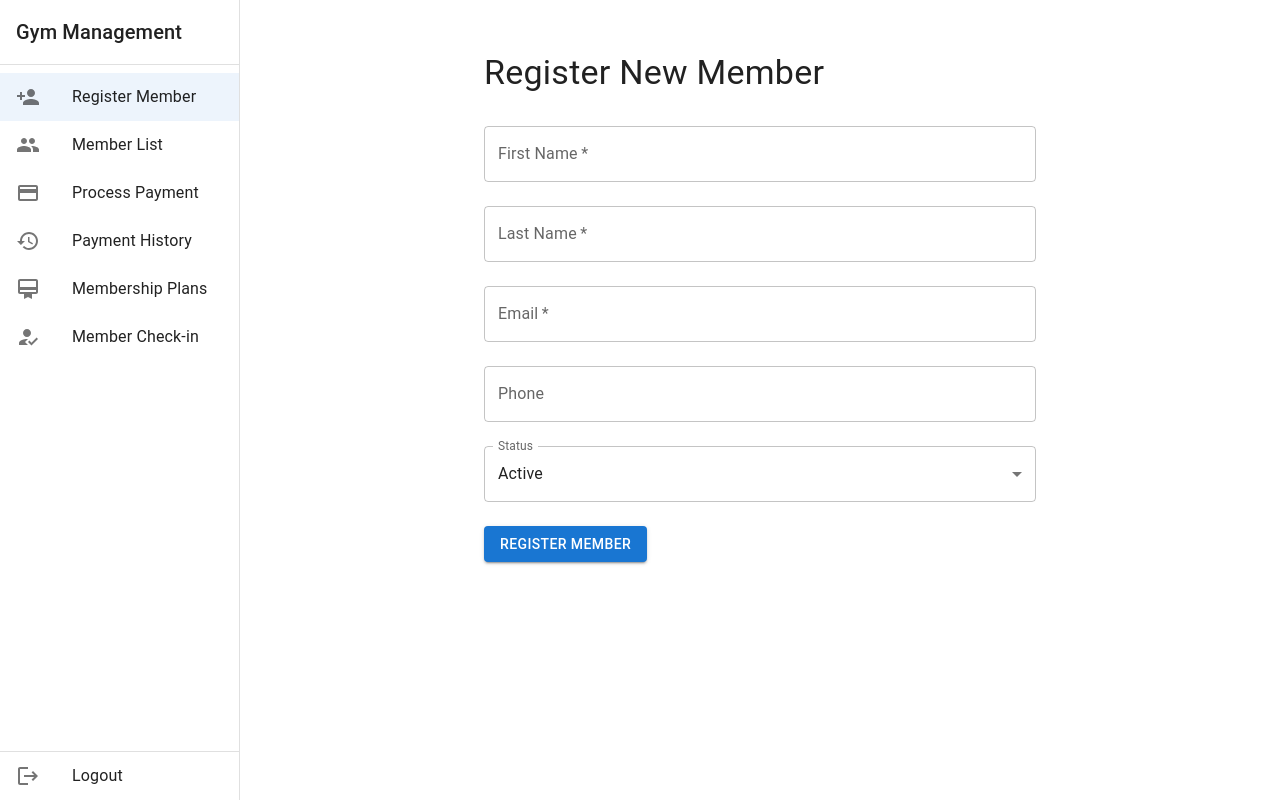
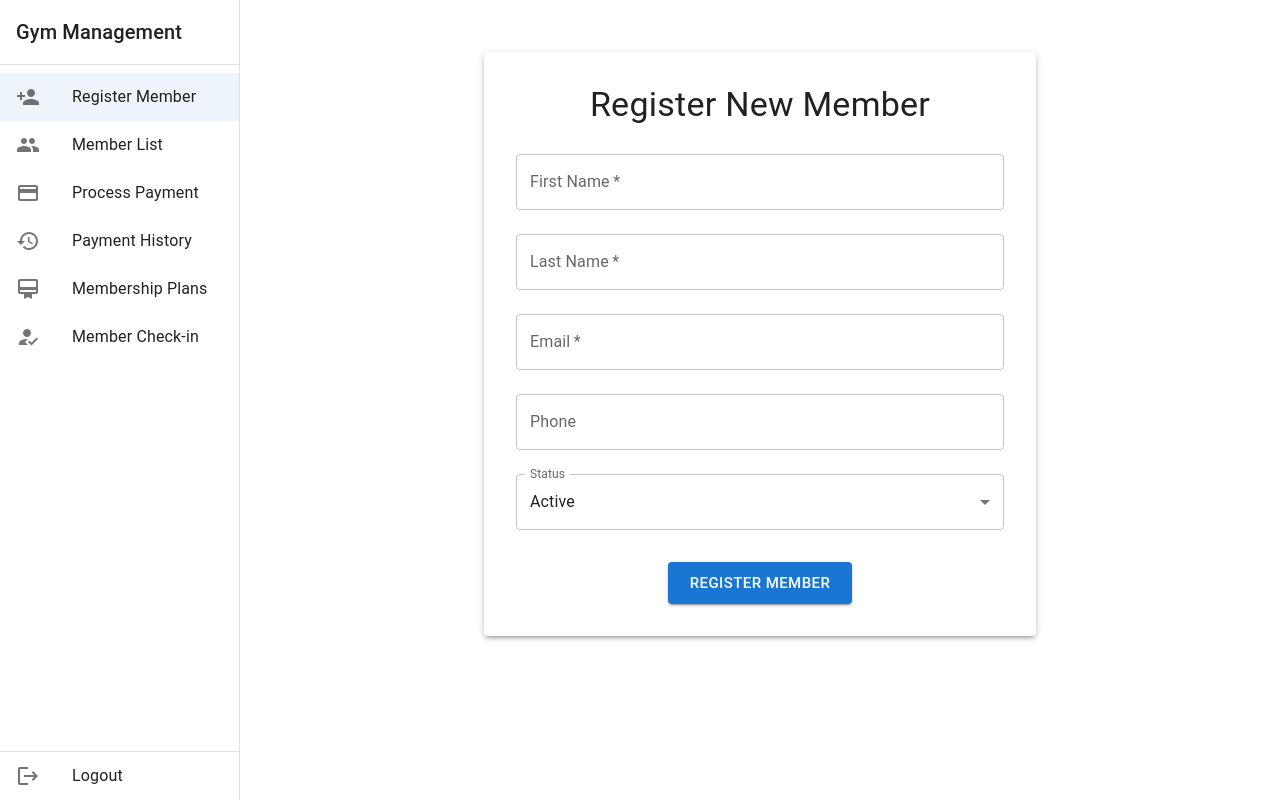
Before and after one commit to HanifCarroll/gym-management-client, a Next.js app: page /register in a window 1280 px wide. Built offline with nearby package versions, Linux system fonts and the light colour scheme; sample sign-in values are in the browser's storage.

Commit message:
Add useRegisterMember hook. Add member type

```diff
--- a/src/app/(authenticated)/register/page.tsx
+++ b/src/app/(authenticated)/register/page.tsx
@@ -1,39 +1,23 @@
 'use client';
 
 import React, { ChangeEvent, FormEvent, useState } from 'react';
-import { useMutation } from '@tanstack/react-query';
 import {
-  Alert,
-  AlertColor,
   Box,
   Button,
   Container,
   FormControl,
   InputLabel,
   MenuItem,
+  Paper,
   Select,
   SelectChangeEvent,
-  Snackbar,
   TextField,
   Typography,
 } from '@mui/material';
-import { apiClient } from '@/utils/api';
+import { MemberData } from '@/types/members/member';
+import { useRegisterMember } from '@/hook/members/useRegisterMember';
 
-interface FormData {
-  firstName: string;
-  lastName: string;
-  email: string;
-  phone: string;
-  status: 'Active' | 'Inactive' | 'Suspended';
-}
-
-interface SnackbarState {
-  open: boolean;
-  message: string;
-  severity: AlertColor;
-}
-
-const initialFormData: FormData = {
+const initialFormData: MemberData = {
   firstName: '',
   lastName: '',
   email: '',
@@ -42,34 +26,12 @@ const initialFormData: FormData = {
 };
 
 const RegisterMember: React.FC = () => {
-  const [ formData, setFormData ] = useState<FormData>(initialFormData);
-  const [ snackbar, setSnackbar ] = useState<SnackbarState>({
-    open: false,
-    message: '',
-    severity: 'success',
-  });
+  const [ formData, setFormData ] = useState<MemberData>(initialFormData);
+  const registerMemberMutation = useRegisterMember(() => setFormData(initialFormData));
 
-  const registerMemberMutation = useMutation({
-    mutationFn: (data: FormData) => apiClient.post('/members', data),
-    onSuccess: () => {
-      setSnackbar({
-        open: true,
-        message: 'Member registered successfully!',
-        severity: 'success',
-      });
-      setFormData(initialFormData);
-    },
-    onError: (error) => {
-      setSnackbar({
-        open: true,
-        message: 'Failed to register member. Please try again.',
-        severity: 'error',
-      });
-      console.error('Error registering member:', error);
-    },
-  });
-
-  const handleChange = (event: ChangeEvent<HTMLInputElement | HTMLTextAreaElement> | SelectChangeEvent<'Active' | 'Inactive' | 'Suspended'>) => {
+  const handleChange = (
+    event: ChangeEvent<HTMLInputElement | HTMLTextAreaElement> | SelectChangeEvent<'Active' | 'Inactive' | 'Suspended'>
+  ) => {
     const { name, value } = event.target;
     setFormData((prevData) => ({
       ...prevData,
@@ -82,20 +44,12 @@ const RegisterMember: React.FC = () => {
     registerMemberMutation.mutate(formData);
   };
 
-  const handleCloseSnackbar = (event?: React.SyntheticEvent | Event, reason?: string) => {
-    if (reason === 'clickaway') {
-      return;
-    }
-    setSnackbar((prev) => ({ ...prev, open: false }));
-  };
-
   return (
     <Container maxWidth="sm">
-      <Box sx={{ mt: 4, mb: 2 }}>
-        <Typography variant="h4" component="h1" gutterBottom>
+      <Paper elevation={3} sx={{ mt: 4, p: 4 }}>
+        <Typography variant="h4" component="h1" gutterBottom align="center">
           Register New Member
         </Typography>
-      </Box>
         <form onSubmit={handleSubmit}>
           <TextField
             fullWidth
@@ -147,30 +101,19 @@ const RegisterMember: React.FC = () => {
               <MenuItem value="Suspended">Suspended</MenuItem>
             </Select>
           </FormControl>
-        <Box sx={{ mt: 2 }}>
+          <Box sx={{ display: 'flex', justifyContent: 'center', mt: 3 }}>
             <Button
               type="submit"
               variant="contained"
               color="primary"
+              size="large"
               disabled={registerMemberMutation.isPending}
             >
               {registerMemberMutation.isPending ? 'Registering...' : 'Register Member'}
             </Button>
           </Box>
         </form>
-      <Snackbar
-        open={snackbar.open}
-        autoHideDuration={6000}
-        onClose={handleCloseSnackbar}
-      >
-        <Alert
-          onClose={handleCloseSnackbar}
-          severity={snackbar.severity}
-          sx={{ width: '100%' }}
-        >
-          {snackbar.message}
-        </Alert>
-      </Snackbar>
+      </Paper>
     </Container>
   );
 };
--- a/src/app/layout.tsx
+++ b/src/app/layout.tsx
@@ -3,6 +3,7 @@ import React from 'react';
 import { createTheme, CssBaseline, ThemeProvider } from '@mui/material';
 import { QueryClient, QueryClientProvider } from '@tanstack/react-query';
 import { AuthProvider } from '@/context/auth-context';
+import { SnackbarProvider } from '@/context/snackbar-context';
 
 const theme = createTheme();
 const queryClient = new QueryClient();
@@ -16,12 +17,14 @@ export default function RootLayout({
     <html lang="en">
     <body>
     <AuthProvider>
+      <SnackbarProvider>
         <QueryClientProvider client={queryClient}>
           <ThemeProvider theme={theme}>
             <CssBaseline/>
             {children}
           </ThemeProvider>
         </QueryClientProvider>
+      </SnackbarProvider>
     </AuthProvider>
     </body>
     </html>
--- a/src/context/auth-context.tsx
+++ b/src/context/auth-context.tsx
@@ -44,6 +44,7 @@ export const AuthProvider: React.FC<{ children: React.ReactNode }> = ({ children
     checkAuth();
   }, [ pathname, router ]);
 
+  // isLoading is used to prevent the user from seeing a flash of authenticated content on page load.
   if (isLoading) {
     return <LoadingAnimation/>
   }
@@ -57,10 +58,8 @@ export const AuthProvider: React.FC<{ children: React.ReactNode }> = ({ children
 
 export const useAuth = () => {
   const context = useContext(AuthContext);
-
   if (!context) {
     throw new Error('useAuth must be used within an AuthProvider');
   }
-
   return context;
 };
--- /dev/null
+++ b/src/context/snackbar-context.tsx
@@ -0,0 +1,55 @@
+import React, { createContext, ReactNode, useContext, useState } from 'react';
+import { Alert, AlertColor, Snackbar } from '@mui/material';
+
+interface SnackbarContextType {
+  showSnackbar: (message: string, severity: AlertColor) => void;
+}
+
+const SnackbarContext = createContext<SnackbarContextType | undefined>(undefined);
+
+export const useSnackbar = () => {
+  const context = useContext(SnackbarContext);
+  if (context === undefined) {
+    throw new Error('useSnackbar must be used within a SnackbarProvider');
+  }
+  return context;
+};
+
+interface SnackbarProviderProps {
+  children: ReactNode;
+}
+
+export const SnackbarProvider: React.FC<SnackbarProviderProps> = ({ children }) => {
+  const [ open, setOpen ] = useState(false);
+  const [ message, setMessage ] = useState('');
+  const [ severity, setSeverity ] = useState<AlertColor>('info');
+
+  const showSnackbar = (message: string, severity: AlertColor) => {
+    setMessage(message);
+    setSeverity(severity);
+    setOpen(true);
+  };
+
+  const handleClose = (event?: React.SyntheticEvent | Event, reason?: string) => {
+    if (reason === 'clickaway') {
+      return;
+    }
+    setOpen(false);
+  };
+
+  return (
+    <SnackbarContext.Provider value={{ showSnackbar }}>
+      {children}
+      <Snackbar
+        open={open}
+        autoHideDuration={6000}
+        onClose={handleClose}
+        anchorOrigin={{ vertical: 'bottom', horizontal: 'center' }}
+      >
+        <Alert onClose={handleClose} severity={severity} variant="filled" sx={{ width: '100%' }}>
+          {message}
+        </Alert>
+      </Snackbar>
+    </SnackbarContext.Provider>
+  );
+};
--- /dev/null
+++ b/src/hook/members/useRegisterMember.ts
@@ -0,0 +1,20 @@
+import { useSnackbar } from '@/context/snackbar-context';
+import { useMutation } from '@tanstack/react-query';
+import { apiClient } from '@/utils/api';
+import { MemberData } from '@/types/members/member';
+
+export const useRegisterMember = (onSuccess?: () => void) => {
+  const { showSnackbar } = useSnackbar();
+
+  return useMutation({
+    mutationFn: (data: MemberData) => apiClient.post('/members', data),
+    onSuccess: () => {
+      showSnackbar('Member registered successfully!', 'success');
+      onSuccess?.();
+    },
+    onError: (error) => {
+      showSnackbar('Failed to register member. Please try again.', 'error');
+      console.error('Error registering member:', error);
+    },
+  });
+};
--- /dev/null
+++ b/src/types/members/member.ts
@@ -0,0 +1,7 @@
+export interface MemberData {
+  firstName: string;
+  lastName: string;
+  email: string;
+  phone: string;
+  status: 'Active' | 'Inactive' | 'Suspended';
+}
```
Also changed, not shown: src/services/axios-client.api.ts (deleted, +0 -8 lines), src/services/index.ts (deleted, +0 -10 lines). Lines whose indentation alone changed are shown as unchanged.
